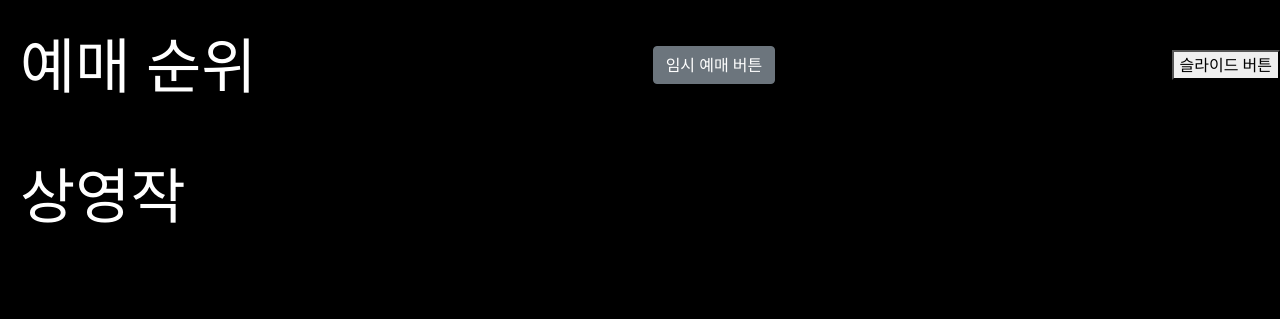
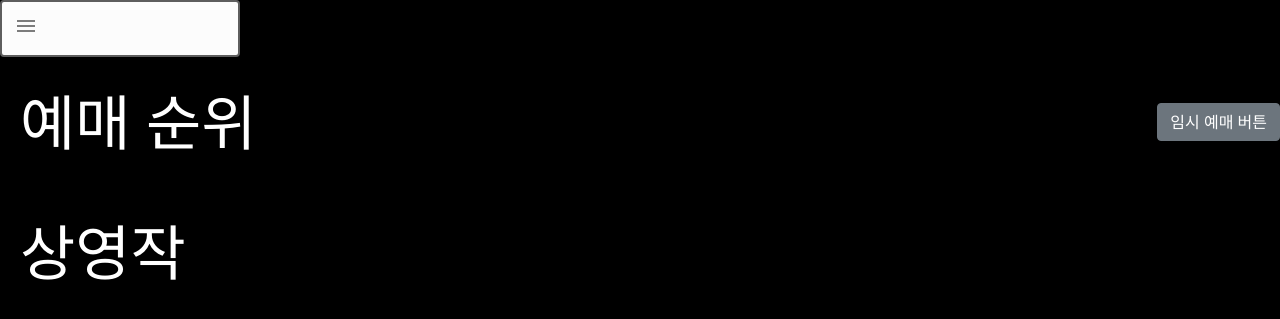
Before and after one commit to littleduck1219/movie_site, a Flask app: page / in a window 1280 px wide. Shown: the top 319 px of the page. Run offline with Flask 3, Linux system fonts and the light colour scheme; data that the repository does not hold is empty.

Commit message:
feat app.py - 데이터베이스 정리
feat index.html
-dropdown button(continue)

```diff
--- a/app.py
+++ b/app.py
@@ -25,6 +25,7 @@ def movie_post():
 
     # 기존 데이터 삭제
     db.movie.delete_many({})
+    db.booked.delete_many({})
 
     for li, comm in zip(lis, comment_content):
         title = li.select_one('.link_txt').text
--- a/templates/index.html
+++ b/templates/index.html
@@ -15,11 +15,6 @@
     <link href="https://cdn.jsdelivr.net/npm/bootstrap@5.0.2/dist/css/bootstrap.min.css" rel="stylesheet"
         integrity="sha384-EVSTQN3/azprG1Anm3QDgpJLIm9Nao0Yz1ztcQTwFspd3yD65VohhpuuCOmLASjC" crossorigin="anonymous">
 
-    <script src="https://cdnjs.cloudflare.com/ajax/libs/slick-carousel/1.8.1/slick.min.js"></script>
-    <link rel="stylesheet" href="https://cdnjs.cloudflare.com/ajax/libs/slick-carousel/1.8.1/slick.min.css">
-    <link rel="stylesheet" href="https://cdnjs.cloudflare.com/ajax/libs/slick-carousel/1.8.1/slick-theme.min.css">
-
-
     <title>Document</title>
     <style>
         body {
@@ -35,7 +30,6 @@
             color: white;
             text-decoration: none;
         }
-
         .ranked-section-header {
             display: flex;
             flex-direction: row;
@@ -268,37 +262,76 @@
         }
 
         /* -----------------드롭다운 버튼-----------------  */
+        @import url('https://fonts.googleapis.com/icon?family=Material+Icons');
 
-        .menu-icon {
-            width: 30px;
-            height: 30px;
-            border: 2px solid white;
+        .dropdown-label {
+            font-size: 12px;
+            margin: 10px;
+            font-weight: bold;
+            color: rgb(50, 50, 50);
         }
 
-        .menu-icon_up {
-            border-top: 3px solid white;
+        .dropdown {
+            position: relative;
+            display: flex;
+            margin-right: auto;
         }
 
-        .menu-icon_center {
-            border: 3px solid white;
+        .dropbtn_icon {
+            font-family: 'Material Icons';
         }
 
-        .menu-icon_down {
-            border: 3px solid white;
+        .dropbtn {
+            display: block;
+            border: 2px solid rgb(94, 94, 94);
+            border-radius: 4px;
+            background-color: #fcfcfc;
+            font-weight: 400;
+            color: rgb(124, 124, 124);
+            padding: 12px;
+            width: 240px;
+            text-align: left;
+            cursor: pointer;
+            font-size: 12px;
+            z-index: 1;
+            position: relative;
         }
 
+        .dropdown-content {
+            display: none;
+            font-weight: 400;
+            background-color: #fcfcfc;
+            min-width: 240px;
+            border-radius: 8px;
+            height: 160px;
+            overflow: scroll;
+            box-shadow: 0px 0px 10px 3px rgba(190, 190, 190, 0.6);
+        }
 
-        .slide-box {
-            position: fixed;
-            top: -100px;
-            /* 초기 위치를 화면 상단 외부로 설정 */
-            width: 100%;
-            /* 화면 전체 너비를 사용 */
-            height: 50px;
-            /* 헤더 크기 설정 */
-            background-color: #f00;
-            transition: 2s;
-            /* 애니메이션 지속 시간 설정 */
+        .dropdown-content::-webkit-scrollbar {
+            width: 5px;
+            height: 10px;
+        }
+
+        .dropdown-content::-webkit-scrollbar-thumb {
+            border-radius: 2px;
+            background-color: rgb(194, 194, 194)
+        }
+
+        .dropdown-content div {
+            display: block;
+            text-decoration: none;
+            color: rgb(37, 37, 37);
+            font-size: 12px;
+            padding: 12px 20px;
+        }
+
+        .dropdown-content div:hover {
+            background-color: rgb(226, 226, 226);
+        }
+
+        .dropdown-content.show {
+            display: block;
         }
     </style>
 
@@ -415,62 +448,92 @@
 
             fetch('/book', { method: "POST", body: formData }).then((response) => response.json()).then((data) => { });
         }
-        console.clear();
 
-        const app = (() => {
-            let body;
-            let menu;
-            let menuItems;
-
-            const init = () => {
-                body = document.querySelector('body');
-                menu = document.querySelector('.menu-icon');
-                menuItems = document.querySelectorAll('.nav__list-item');
-
-                applyListeners();
+        /*----------------- 드롭다운버튼 ----------------- */
+        window.onload = () => {
+            document.querySelector('.dropbtn_click').onclick = () => {
+                dropdown();
+            }
+            document.getElementsByClassName('fastfood').onclick = () => {
+                showMenu(value);
+            };
+            dropdown = () => {
+                var v = document.querySelector('.dropdown-content');
+                var dropbtn = document.querySelector('.dropbtn')
+                v.classList.toggle('show');
+                dropbtn.style.borderColor = 'rgb(94, 94, 94)';
             }
 
-            const applyListeners = () => {
-                menu.addEventListener('click', () => toggleClass(body, 'nav-active'));
+            showMenu = (value) => {
+                var dropbtn_icon = document.querySelector('.dropbtn_icon');
+                var dropbtn_content = document.querySelector('.dropbtn_content');
+                var dropbtn_click = document.querySelector('.dropbtn_click');
+                var dropbtn = document.querySelector('.dropbtn');
+
+                dropbtn_icon.innerText = '';
+                dropbtn_content.innerText = value;
+                dropbtn_content.style.color = '#252525';
+                dropbtn.style.borderColor = '#3992a8';
             }
+        }
+        window.onclick = (e) => {
+            if (!e.target.matches('.dropbtn_click')) {
+                var dropdowns = document.getElementsByClassName("dropdown-content");
 
-            const toggleClass = (element, stringClass) => {
-                if (element.classList.contains(stringClass))
-                    element.classList.remove(stringClass);
-                else
-                    element.classList.add(stringClass);
+                var dropbtn_icon = document.querySelector('.dropbtn_icon');
+                var dropbtn_content = document.querySelector('.dropbtn_content');
+                var dropbtn_click = document.querySelector('.dropbtn_click');
+                var dropbtn = document.querySelector('.dropbtn');
+
+                var i;
+                for (i = 0; i < dropdowns.length; i++) {
+                    var openDropdown = dropdowns[i];
+                    if (openDropdown.classList.contains('show')) {
+                        openDropdown.classList.remove('show');
+                    }
+                }
             }
+        }
 
-            init();
-        })();
-        window.onload = function () {
-            document.getElementById('slideButton').addEventListener('click', function () {
-                document.querySelector('.slide-box').style.top = '0px';
-            });
-        }
     </script>
 </head>
 
 <body>
     <div class="background">
         <header>
-            <div class="randedMovieList">
+            <div class="rankedMovieList">
+                <!-- ----------------- 드롭다운버튼 ----------------- -->
+                <div class="dropdown">
+                    <button class="dropbtn">
+                        <span class="dropbtn_icon"></span>
+                        <span class="dropbtn_content"></span>
+                        <span class="material-symbols-outlined dropbtn_click" >menu </span>
+                    </button>
+                    <div class="dropdown-content">
+                        <div class="fastfood" onclick="showMenu(this.innerText)">Burgerking</div>
+                        <div class="fastfood" onclick="showMenu(this.innerText)">Mcdonals</div>
+                        <div class="fastfood" onclick="showMenu(this.innerText)">Lotteria</div>
+                        <div class="fastfood" onclick="showMenu(this.innerText)">Mom's touch</div>
+                        <div class="fastfood" onclick="showMenu(this.innerText)">In n out</div>
+                        <div class="fastfood" onclick="showMenu(this.innerText)">Subway</div>
+                        <div class="fastfood" onclick="showMenu(this.innerText)">Shake shack</div>
+                    </div>
+                </div>
+
+                <!-- ----------------- 예매 순위 ----------------- -->
                 <div class="ranked-section-header">
                     <div class="header-title">예매 순위</div>
                     <button type="button" class="btn btn-secondary" onclick="modalOn()">임시 예매 버튼</button>
-                    <!-- 진짜 임시로 추가함 (영화 정보 페이지에 들어갈 버튼) -->
-                    <button id="slideButton">슬라이드 버튼</button>
-                    <div class="slide-box">여기에 내용을 입력하세요</div>
+
                 </div>
-            </div>
-            <div class="ranked-movie-container">
-                <div class="ranked-movie">
-                    <img class="ranked-movie-poster" src="#" />
-                    <div class="ranked-movie-name"></div>
-                    <div class="ranked-movie-rate"></div>
+                <div class="ranked-movie-container">
+                    <div class="ranked-movie">
+                        <img class="ranked-movie-poster" src="#" />
+                        <div class="ranked-movie-name"></div>
+                        <div class="ranked-movie-rate"></div>
+                    </div>
+
                 </div>
-
-            </div>
         </header>
     </div>
     <main>
```
